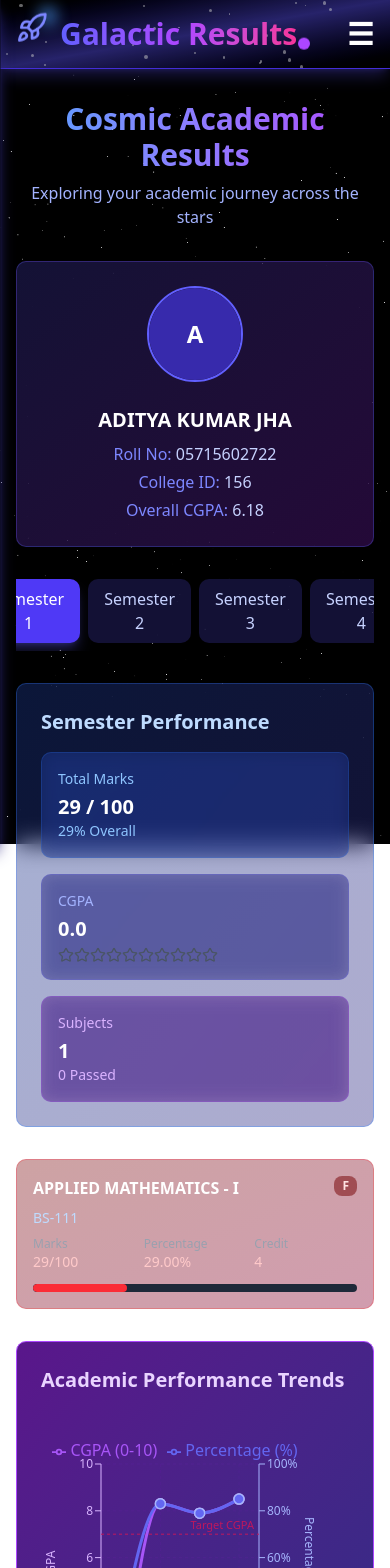
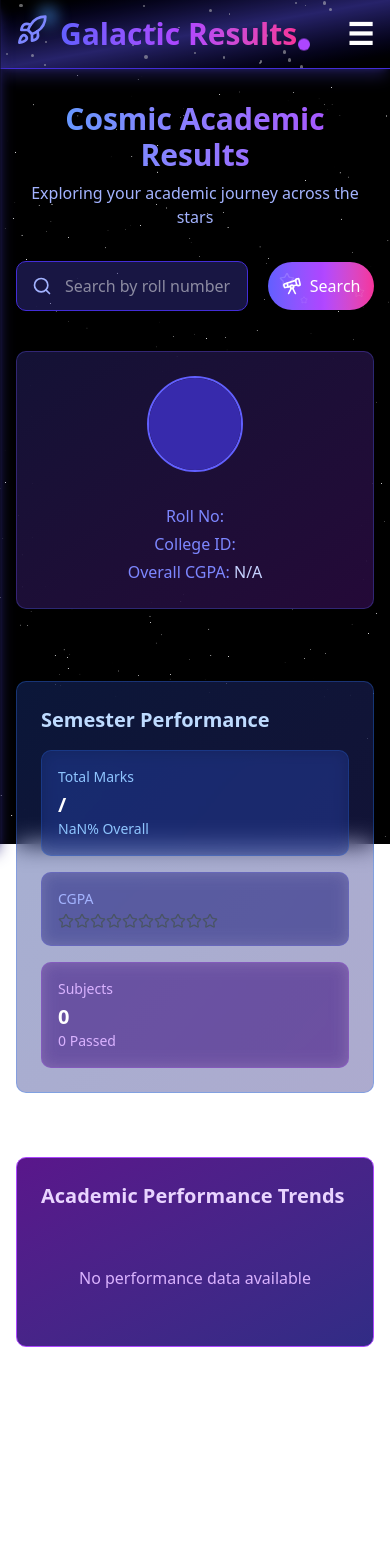
Before and after one commit to AJTimePyro/uni-result, a Next.js app in the folder frontend/: page /my-result in a window 390 px wide. Shown: the top 1568 px of the page. After the commit the page ends 1411 px from the top, so only its background shows below. Built offline with nearby package versions, Linux system fonts and the light colour scheme.

Commit message:
connected and implemented my-result page functionality with api

```diff
--- a/frontend/app/api/student-result/route.ts
+++ b/frontend/app/api/student-result/route.ts
@@ -11,7 +11,7 @@ export async function GET(req: NextRequest) {
     });
   }
 
-  const student_id = searchParams.get('student_id');
+  const student_id = searchParams.get('roll-num');
   if (!student_id) {
     return NextResponse.json({
       "Error": "student_id should not provided"
--- a/frontend/components/clientSidePages/MyResult.tsx
+++ b/frontend/components/clientSidePages/MyResult.tsx
@@ -1,118 +1,33 @@
 'use client'
 
-import { useState, useEffect } from 'react';
+import { useState, useEffect, use, useCallback } from 'react';
 import { motion } from 'framer-motion';
 import StudentProfile from '@/components/ui/StudentProfileCard';
 import SemesterSelector from '@/components/ui/SemesterSelector';
 import SemesterSummary from '@/components/layouts/SemesterSummary';
 import SubjectCard from '@/components/ui/SubjectCard';
 import PerformanceChart from '@/components/layouts/PerformanceChart';
+import SearchBar from '../ui/SearchBar';
+import CosmicButton from '../ui/CosmicButton';
+import { useQuery } from '@tanstack/react-query';
+import { QUERY_KEYS, fetchStudentResult } from '@/queries';
 
-const mockData: StudentData = {
-    "subjects": [
-        { "subject_name": "PROGRAMMING IN 'C'", "subject_code": "ES-101", "subject_id": "027101", "max_marks": 100 },
-        { "subject_name": "APPLIED CHEMISTRY", "subject_code": "BS-103", "subject_id": "027103", "max_marks": 100 },
-        { "subject_name": "APPLIED PHYSICS - I", "subject_code": "BS-105", "subject_id": "027105", "max_marks": 100 },
-        { "subject_name": "ELECTRICAL SCIENCE", "subject_code": "ES-107", "subject_id": "027107", "max_marks": 100 },
-        { "subject_name": "ENVIRONMENTAL STUDIES", "subject_code": "BS-109", "subject_id": "027109", "max_marks": 100 },
-        { "subject_name": "APPLIED MATHEMATICS - I", "subject_code": "BS-111", "subject_id": "027111", "max_marks": 100 },
-        { "subject_name": "COMMUNICATIONS SKILLS", "subject_code": "HS-113", "subject_id": "027113", "max_marks": 100 },
-        { "subject_name": "INDIAN CONSTITUTION", "subject_code": "HS-115", "subject_id": "027115", "max_marks": 100 },
-        { "subject_name": "HUMAN VALUES AND ETHICS", "subject_code": "HS-117", "subject_id": "027117", "max_marks": 100 },
-        { "subject_name": "MANUFACTURING PROCESS", "subject_code": "ES-119", "subject_id": "027119", "max_marks": 100 },
-        { "subject_name": "PHYSICS - I LAB", "subject_code": "BS-151", "subject_id": "027151", "max_marks": 100 },
-        { "subject_name": "PROGRAMMING IN 'C' LAB", "subject_code": "ES-153", "subject_id": "027153", "max_marks": 100 },
-        { "subject_name": "APPLIED CHEMISTRY", "subject_code": "BS-155", "subject_id": "027155", "max_marks": 100 },
-        { "subject_name": "ENGINEERING GRAPHICS-I", "subject_code": "ES-157", "subject_id": "027157", "max_marks": 100 },
-        { "subject_name": "ELECTRICAL SCIENCE LAB", "subject_code": "ES-159", "subject_id": "027159", "max_marks": 100 },
-        { "subject_name": "ENVIRONMENTAL STUDIES LAB", "subject_code": "BS-161", "subject_id": "027161", "max_marks": 100 }
-    ],
-    "results": {
-        "1": {
-            "results": {
-                "roll_num": "05715602722",
-                "name": "ADITYA KUMAR JHA",
-                "college_id": "156",
-                "total_marks_scored": "29",
-                "max_marks_possible": "100",
-                "cgpa": "0.0",
-                "sub_027105": "",
-                "sub_027107": "",
-                "sub_027111": "[21, 8, 'F', 4]",
-                "sub_027119": "",
-                "sub_027155": "",
-                "sub_027159": "",
-                "sub_027101": "",
-                "sub_027109": "",
-                "sub_027103": "",
-                "sub_027115": "",
-                "sub_027117": "",
-                "sub_027153": "",
-                "sub_027113": "",
-                "sub_027151": "",
-                "sub_027157": "",
-                "sub_027161": ""
-            }
-        },
-        "2": {
-            "results": {
-                "roll_num": "05715602722",
-                "name": "ADITYA KUMAR JHA",
-                "college_id": "156",
-                "total_marks_scored": "582",
-                "max_marks_possible": "700",
-                "cgpa": "8.3",
-                "sub_027105": "[65, 24, 'B', 8]",
-                "sub_027107": "[72, 26, 'A', 9]",
-                "sub_027111": "[68, 25, 'B', 8]",
-                "sub_027119": "[78, 28, 'A', 9]",
-                "sub_027155": "[82, 30, 'A', 9]",
-                "sub_027159": "[80, 29, 'A', 9]"
-            }
-        },
-        "3": {
-            "results": {
-                "roll_num": "05715602722",
-                "name": "ADITYA KUMAR JHA",
-                "college_id": "156",
-                "total_marks_scored": "635",
-                "max_marks_possible": "800",
-                "cgpa": "7.9",
-                "sub_027101": "[75, 27, 'B', 8]",
-                "sub_027109": "[68, 25, 'B', 8]",
-                "sub_027103": "[62, 23, 'C', 7]",
-                "sub_027115": "[85, 31, 'A', 9]",
-                "sub_027117": "[78, 28, 'A', 9]",
-                "sub_027153": "[72, 26, 'B', 8]",
-                "sub_027113": "[80, 29, 'A', 9]"
-            }
-        },
-        "4": {
-            "results": {
-                "roll_num": "05715602722",
-                "name": "ADITYA KUMAR JHA",
-                "college_id": "156",
-                "total_marks_scored": "425",
-                "max_marks_possible": "500",
-                "cgpa": "8.5",
-                "sub_027151": "[88, 32, 'A', 9]",
-                "sub_027157": "[82, 30, 'A', 9]",
-                "sub_027161": "[85, 31, 'A', 9]",
-                "sub_027159": "[78, 28, 'A', 9]",
-                "sub_027153": "[92, 33, 'A+', 10]"
-            }
-        },
-        "5": {
-            "error": "Error : Student not found"
-        }
-    }
-};
+interface StudentResultProps {
+    studentRes: Results;
+    subjectData: Subject[];
+}
 
-export default function StudentResultClientSide() {
-    const [activeSemester, setActiveSemester] = useState(1);
+function StudentResult({ studentRes, subjectData }: StudentResultProps) {
+    const [activeSemesterNum, setActiveSemesterNum] = useState(1);
+    const [activeSemesterData, setActiveSemesterData] = useState<SemesterResult>({
+        roll_num: '',
+        name: '',
+        college_id: '',
+        total_marks_scored: '',
+        max_marks_possible: '',
+        cgpa: ''
+    });
     const [subjectMap, setSubjectMap] = useState<Record<string, Subject>>({});
-    const [studentRes, setStudentRes] = useState<Results>(mockData.results);
-    const [subjectData, setSubjectData] = useState<Subject[]>(mockData.subjects);
 
     useEffect(() => {
         // Create subject ID to subject info mapping
@@ -121,19 +36,25 @@ export default function StudentResultClientSide() {
             map[subject.subject_id] = subject;
         });
         setSubjectMap(map);
+    }, [subjectData]);
 
+    useEffect(() => {
         // Find first valid semester
         let firstValidSem = 1;
-        while (studentRes[firstValidSem]?.error) {
+        for (const semKey in studentRes) {
+            if (studentRes[semKey].results) {
+                setActiveSemesterNum(firstValidSem);
+                break;
+            }
             firstValidSem++;
         }
+    }, [studentRes]);
 
-        if (!studentRes[firstValidSem]?.error) {
-            setActiveSemester(firstValidSem);
+    useEffect(() => {
+        if (studentRes[activeSemesterNum]?.results) {
+            setActiveSemesterData(studentRes[activeSemesterNum].results!);
         }
-    }, []);
-
-    const semesterData = studentRes[activeSemester]?.results;
+    }, [activeSemesterNum]);
 
     const calculateOverallCGPA = () => {
         let totalCGPA = 0;
@@ -149,6 +70,78 @@ export default function StudentResultClientSide() {
         return semesterCount > 0 ? (totalCGPA / semesterCount).toFixed(2) : "N/A";
     }
 
+    if (!activeSemesterData) return (
+        <p className="text-center text-red-500">Student Result not found</p>
+    )
+
+    return (
+        <section>
+            <StudentProfile studentActiveSemRes={activeSemesterData} overallCGPA={calculateOverallCGPA()} />
+            <SemesterSelector
+                activeSemester={activeSemesterNum}
+                setActiveSemester={setActiveSemesterNum}
+                studentResult={studentRes}
+            />
+            <SemesterSummary semesterData={activeSemesterData} />
+
+            {/* Subject Cards */}
+            <motion.div
+                className="grid grid-cols-1 md:grid-cols-2 lg:grid-cols-3 gap-4 mb-8"
+                initial={{ opacity: 0 }}
+                animate={{ opacity: 1 }}
+                transition={{ duration: 0.5, delay: 0.6 }}
+            >
+                {Object.keys(activeSemesterData)
+                    .filter(key => key.startsWith('sub_') && activeSemesterData[key])
+                    .map((subjectKey) => {
+                        const subjectId = subjectKey.replace('sub_', '');
+                        return (
+                            <SubjectCard
+                                key={subjectKey}
+                                subjectId={subjectKey}
+                                subjectScore={activeSemesterData[subjectKey]}
+                                subjectInfo={subjectMap[subjectId]}
+                            />
+                        );
+                    })}
+            </motion.div>
+
+            <PerformanceChart studentResult={studentRes} />
+        </section>
+    );
+}
+
+export default function StudentResultClientSide() {
+    const [studentResultNSub, setStudentResultNSub] = useState<StudentData>({
+        subjects: [],
+        results: {}
+    });
+    const [searchRollNumQuery, setSearchRollNumQuery] = useState<string>('');
+    const [shouldRefetch, setShouldRefetch] = useState(false);
+
+    const { data, isSuccess, isFetching, refetch } = useQuery({
+        queryKey: QUERY_KEYS.student(searchRollNumQuery),
+        queryFn: () => fetchStudentResult(searchRollNumQuery),
+        enabled: false
+    })
+
+    useEffect(() => {
+        if (data) {
+            setStudentResultNSub(data)
+        }
+    }, [isSuccess])
+
+    useEffect(() => {
+        if (shouldRefetch) {
+            refetch()
+            setShouldRefetch(false)
+        }
+    }, [shouldRefetch])
+
+    const callBackFetchResult = useCallback(() => {
+        setShouldRefetch(true)
+    }, [searchRollNumQuery])
+
     return (
         <div className="min-h-screen text-white overflow-hidden container mx-auto px-4 py-8 z-10">
             <motion.div
@@ -163,42 +156,32 @@ export default function StudentResultClientSide() {
                 <p className="text-indigo-300 mt-2">Exploring your academic journey across the stars</p>
             </motion.div>
 
-            {/* Student Profile */}
-            {semesterData && <StudentProfile studentActiveSemRes={semesterData} overallCGPA={calculateOverallCGPA()} />}
+            <form
+                className="flex items-center justify-between gap-5 sm:gap-10 w-auto mb-10"
+                onSubmit={(e) => {
+                    e.preventDefault()
+                    callBackFetchResult()
+                }}
+            >
+                <SearchBar
+                    value={searchRollNumQuery}
+                    setValue={setSearchRollNumQuery}
+                    placeholder="Search by roll number"
+                    type="number"
+                    className="w-full"
+                />
 
-            {/* Semester Selection */}
-            <SemesterSelector
-                activeSemester={activeSemester}
-                setActiveSemester={setActiveSemester}
-                studentResult={mockData}
-            />
+                <CosmicButton
+                    onClick={callBackFetchResult}
+                    className="w-max"
+                    loadingText="Fetching..."
+                    disabled={isFetching}
+                >
+                    Search
+                </CosmicButton>
+            </form>
 
-            {semesterData && <SemesterSummary semesterData={semesterData} />}
-
-            {/* Subject Cards */}
-            <motion.div
-                className="grid grid-cols-1 md:grid-cols-2 lg:grid-cols-3 gap-4 mb-8"
-                initial={{ opacity: 0 }}
-                animate={{ opacity: 1 }}
-                transition={{ duration: 0.5, delay: 0.6 }}
-            >
-                {semesterData && Object.keys(semesterData)
-                    .filter(key => key.startsWith('sub_') && semesterData[key])
-                    .map((subjectKey) => {
-                        const subjectId = subjectKey.replace('sub_', '');
-                        return (
-                            <SubjectCard
-                                key={subjectKey}
-                                subjectId={subjectKey}
-                                subjectScore={semesterData[subjectKey]}
-                                subjectInfo={subjectMap[subjectId]}
-                            />
-                        );
-                    })}
-            </motion.div>
-
-            {/* Performance Chart */}
-            <PerformanceChart studentResult={studentRes} />
+            <StudentResult studentRes={studentResultNSub.results} subjectData={studentResultNSub.subjects} />
         </div>
-    );
+    )
 }
--- a/frontend/components/clientSidePages/Ranklist.tsx
+++ b/frontend/components/clientSidePages/Ranklist.tsx
@@ -9,6 +9,7 @@ import RanklistTable from "../ui/RanklistTable";
 import { useQuery } from "@tanstack/react-query";
 import { QUERY_KEYS, fetchRanklistResult } from "@/queries";
 import StudentCard from "../layouts/StudentCard";
+import SearchBar from "../ui/SearchBar";
 
 const mockRanklistData: StudentWithRank[] = [
     {
@@ -93,18 +94,7 @@ export default function RankListClientSide() {
     return (
         <div className="mx-auto relative z-10 space-y-5">
             <div className="relative space-y-5 max-md:p-6">
-                <div className="relative col-span-full">
-                    <div className="absolute inset-y-0 left-0 pl-4 flex items-center pointer-events-none">
-                        <Search className="text-indigo-300" size={20} />
-                    </div>
-                    <input
-                        type="text"
-                        placeholder="Explore students by name or cosmic identifier"
-                        value={searchQuery}
-                        onChange={(e) => setSearchQuery(e.target.value)}
-                        className="w-full pl-12 pr-4 py-3 rounded-lg bg-indigo-900/50 border border-indigo-700 focus:outline-none focus:ring-2 focus:ring-indigo-500"
-                    />
-                </div>
+                <SearchBar value={searchQuery} setValue={setSearchQuery} placeholder="Explore students by name or cosmic identifier" />
                 <RankListFilters isButtonLoading={isFetching} callBackFetchResult={callBackFetchResult} />
             </div>
 
--- a/frontend/components/ui/SearchBar.tsx
+++ b/frontend/components/ui/SearchBar.tsx
@@ -1,17 +1,41 @@
 import { Search } from 'lucide-react';
+import { Dispatch, SetStateAction, ChangeEvent } from 'react';
 
-export default function SearchBar({ value, onChange }: { value: string, onChange: (e: React.ChangeEvent<HTMLInputElement>) => void }) {
+interface SearchBarProps {
+    value: string;
+    setValue: Dispatch<SetStateAction<string>>;
+    type?: string;
+    placeholder?: string;
+    className?: string;
+}
+
+export default function SearchBar({ value, setValue, type = "text", placeholder = "Enter text", className = "" }: SearchBarProps) {
+    const handleChange = (e: ChangeEvent<HTMLInputElement>) => {
+        const newValue = e.target.value;
+
+        // If type is number, only allow numeric input
+        if (type === "number") {
+            // Only allow numeric characters (including decimal points)
+            if (newValue === '' || /^[0-9]*\.?[0-9]*$/.test(newValue)) {
+                setValue(newValue);
+            }
+        } else {
+            setValue(newValue);
+        }
+    };
+
     return (
-        <div className="relative">
+        <div className={`relative ${className}`}>
             <div className="absolute inset-y-0 left-0 pl-4 flex items-center pointer-events-none">
                 <Search className="text-indigo-300" size={20} />
             </div>
             <input
-                type="text"
-                placeholder="Explore students by name or cosmic identifier"
+                type={type === "number" ? "text" : type} // Use text type for numbers to handle our own validation
+                inputMode={type === "number" ? "decimal" : undefined} // Better mobile keyboard for numbers
+                placeholder={placeholder}
                 value={value}
-                onChange={onChange}
-                className="w-full pl-12 pr-4 py-3 rounded-lg bg-indigo-900/50 border border-indigo-700 focus:outline-none focus:ring-2 focus:ring-indigo-500"
+                onChange={handleChange}
+                className="w-full pl-12 pr-4 py-3 rounded-lg bg-indigo-900/50 border border-indigo-700 focus:outline-none focus:ring-2 focus:ring-indigo-500 [appearance:textfield] [&::-webkit-outer-spin-button]:appearance-none [&::-webkit-inner-spin-button]:appearance-none"
             />
         </div>
     );
--- a/frontend/components/ui/SemesterSelector.tsx
+++ b/frontend/components/ui/SemesterSelector.tsx
@@ -3,12 +3,12 @@ import { motion } from "framer-motion";
 interface SemesterSelectorProps {
     activeSemester: number;
     setActiveSemester: (sem: number) => void;
-    studentResult: StudentData;
+    studentResult: Results;
 }
 
 export default function SemesterSelector ({ activeSemester, setActiveSemester, studentResult }: SemesterSelectorProps) {
-    const availableSemesters = Object.keys(studentResult.results)
-        .filter(semKey => !studentResult.results[semKey].error)
+    const availableSemesters = Object.keys(studentResult)
+        .filter(semKey => !studentResult[semKey].error)
         .map(semKey => parseInt(semKey));
 
     return (
--- a/frontend/queries/index.ts
+++ b/frontend/queries/index.ts
@@ -4,7 +4,8 @@ export const QUERY_KEYS = {
     sessionYears: (uniID: string) => ["university-id", uniID],
     degrees: (batchID: string) => ["batch-id", batchID],
     colleges: (degreeID: string) => ["degree-id", degreeID],
-    rankList: (rankListJson: RankListRequestJSON) => ["ranklist", rankListJson]
+    rankList: (rankListJson: RankListRequestJSON) => ["ranklist", rankListJson],
+    student: (rollNum: string) => ["student", rollNum]
 }
 
 // All data fetch functions
@@ -40,3 +41,11 @@ export const fetchRanklistResult = async ({
     const res = await axios.get(`/api/result?college_id=${college_id}&degree_doc_id=${degree_doc_id}&result_file_id=${result_file_id}`)
     return res.data
 }
+
+export const fetchStudentResult = async (rollNum: string) => {
+    if (!rollNum) {
+        return {};
+    }
+    const res = await axios.get(`/api/student-result?roll-num=${rollNum}`)
+    return res.data
+}
```
